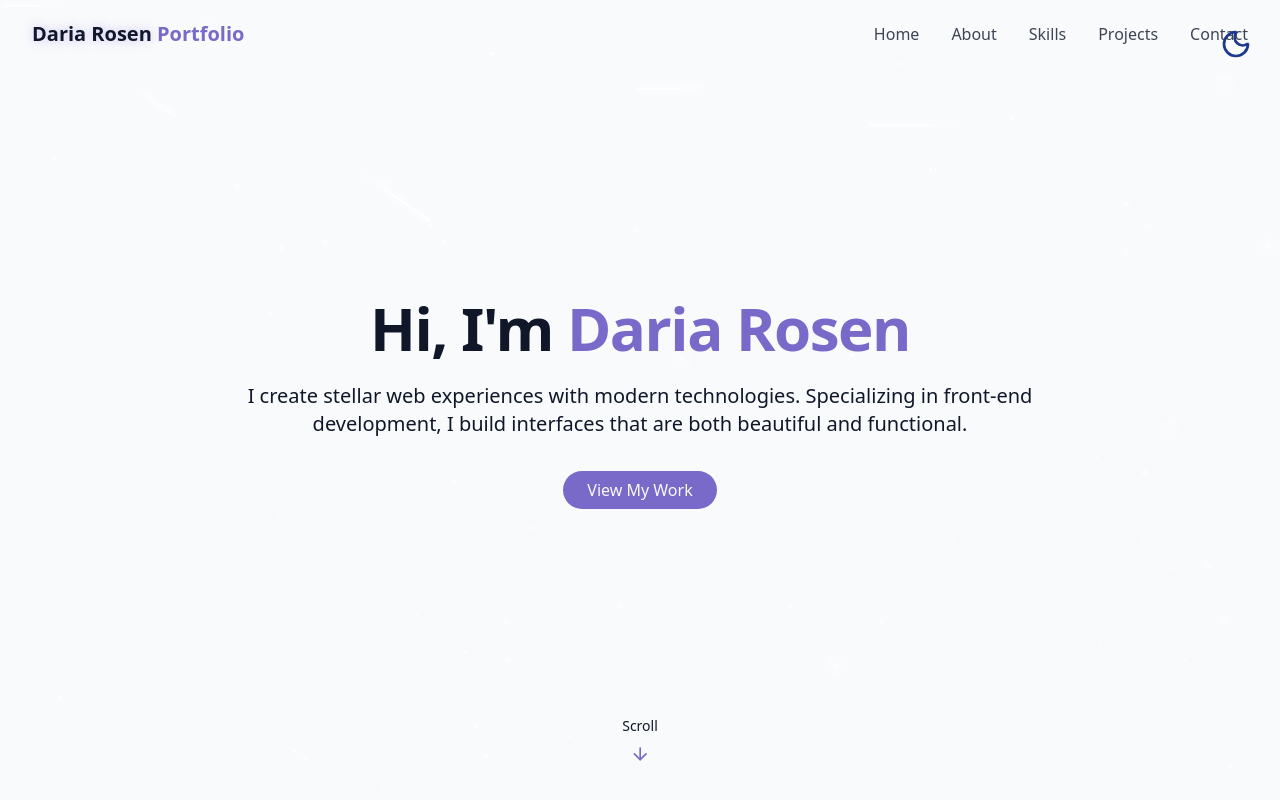
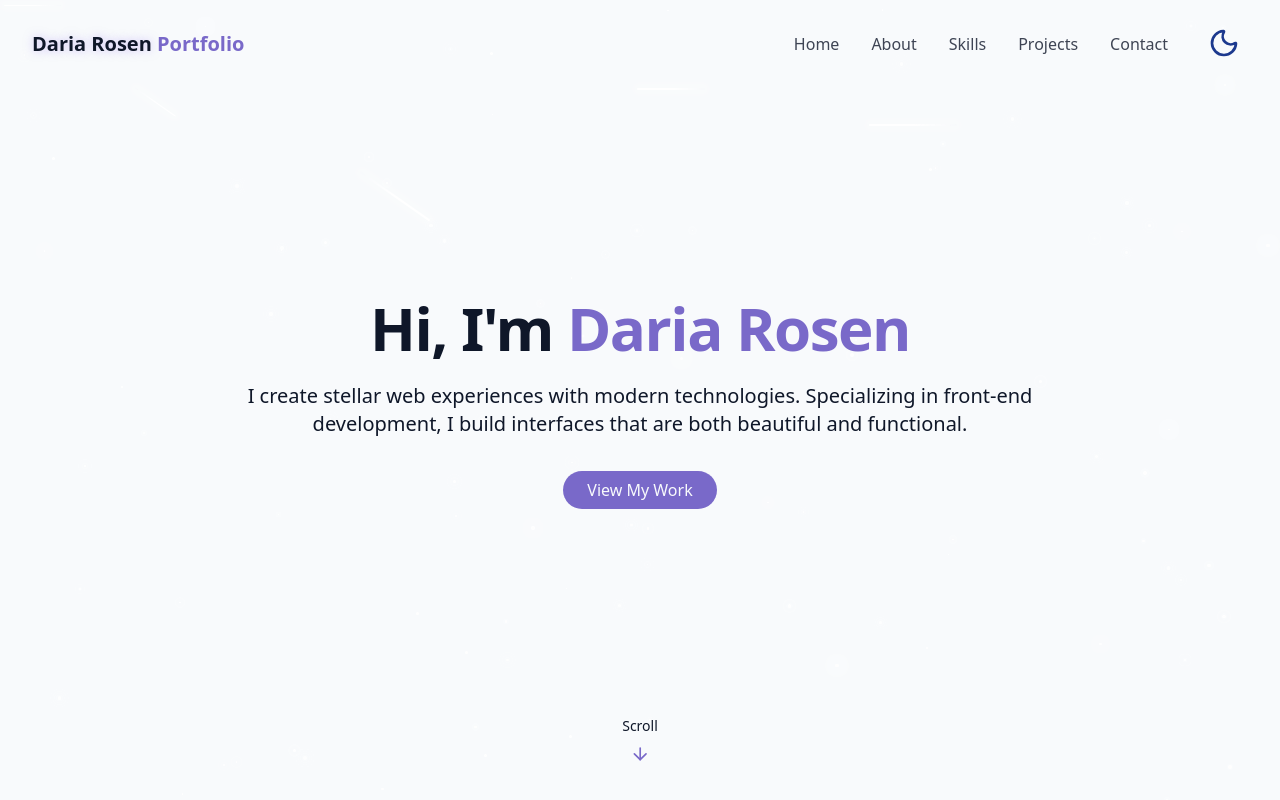
Before and after one commit to DariaRosen/Portfolio, a React (Vite) app: page / in a window 1280 px wide. Shown: the top 800 px of the page. Built offline with nearby package versions, Linux system fonts and the light colour scheme.

Commit message:
Center the moon/sun icon horizontally

```diff
--- a/src/components/Navbar.jsx
+++ b/src/components/Navbar.jsx
@@ -1,40 +1,30 @@
-import { class_name } from "@/lib/utils";
-import { Menu, X } from "lucide-react"; // Icons for mobile menu toggle
-import { useEffect, useState } from "react";
+import { class_name } from "@/lib/utils"
+import { Menu, X } from "lucide-react"
+import { useEffect, useState } from "react"
+import { ThemeToggle } from "@/components/ThemeToggle"
 
-// Navigation items for the menu
 const navItems = [
     { name: "Home", href: "#hero" },
     { name: "About", href: "#about" },
     { name: "Skills", href: "#skills" },
     { name: "Projects", href: "#projects" },
     { name: "Contact", href: "#contact" },
-];
+]
 
 export const Navbar = () => {
-    // Track if user has scrolled down to apply navbar styles
-    const [isScrolled, setIsScrolled] = useState(false);
-    // Track mobile menu open/close state
-    const [isMenuOpen, setIsMenuOpen] = useState(false);
+    const [isScrolled, setIsScrolled] = useState(false)
+    const [isMenuOpen, setIsMenuOpen] = useState(false)
 
-    // Effect: listen to window scroll
     useEffect(() => {
-        const handleScroll = () => {
-            // true if scrolled more than 10px
-            setIsScrolled(window.scrollY > 10);
-        };
-
-        window.addEventListener("scroll", handleScroll);
-
-        // Cleanup on unmount
-        return () => window.removeEventListener("scroll", handleScroll);
-    }, []);
+        const handleScroll = () => setIsScrolled(window.scrollY > 10)
+        window.addEventListener("scroll", handleScroll)
+        return () => window.removeEventListener("scroll", handleScroll)
+    }, [])
 
     return (
         <nav
             className={class_name(
                 "fixed w-full z-40 transition-all duration-300",
-                // Apply smaller padding, background blur, and shadow when scrolled
                 isScrolled
                     ? "py-3 bg-background/80 backdrop-blur-md shadow-xs"
                     : "py-5"
@@ -43,17 +33,17 @@ export const Navbar = () => {
             <div className="container flex items-center justify-between">
                 {/* Logo / Brand */}
                 <a
+                    href="#hero"
                     className="text-xl font-bold text-primary flex items-center"
-                    href="#hero"
                 >
                     <span className="relative z-10">
-                        <span className="text-glow text-foreground"> Daria Rosen </span>{" "}
+                        <span className="text-glow text-foreground">Daria Rosen</span>{" "}
                         Portfolio
                     </span>
                 </a>
 
-                {/* Desktop navigation (hidden on mobile) */}
-                <div className="hidden md:flex space-x-8">
+                {/* Desktop nav + Theme Toggle */}
+                <div className="hidden md:flex items-center gap-8">
                     {navItems.map((item, key) => (
                         <a
                             key={key}
@@ -63,9 +53,13 @@ export const Navbar = () => {
                             {item.name}
                         </a>
                     ))}
+                    {/* Theme Toggle */}
+                    <div className="flex items-center -translate-y-[1px]">
+                        <ThemeToggle />
+                    </div>
                 </div>
 
-                {/* Mobile navigation toggle button */}
+                {/* Mobile menu button */}
                 <button
                     onClick={() => setIsMenuOpen((prev) => !prev)}
                     className="md:hidden p-2 text-foreground z-50"
@@ -73,32 +67,31 @@ export const Navbar = () => {
                 >
                     {isMenuOpen ? <X size={24} /> : <Menu size={24} />}
                 </button>
+            </div>
 
             {/* Mobile menu overlay */}
             <div
                 className={class_name(
-                        "fixed inset-0 bg-background/95 backdroup-blur-md z-40 flex flex-col items-center justify-center", // Fullscreen overlay
-                        "transition-all duration-300 md:hidden",
+                    "fixed inset-0 bg-background/95 backdrop-blur-md z-40 flex flex-col items-center justify-center transition-all duration-300 md:hidden",
                     isMenuOpen
-                            ? "opacity-100 pointer-events-auto"  // Show menu
-                            : "opacity-0 pointer-events-none"    // Hide menu
+                        ? "opacity-100 pointer-events-auto"
+                        : "opacity-0 pointer-events-none"
                 )}
             >
-                    {/* Mobile nav links */}
-                    <div className="flex flex-col space-y-8 text-xl">
+                <div className="flex flex-col space-y-8 text-xl items-center">
                     {navItems.map((item, key) => (
                         <a
                             key={key}
                             href={item.href}
                             className="text-foreground/80 hover:text-primary transition-colors duration-300"
-                                onClick={() => setIsMenuOpen(false)} // Close menu on link click
+                            onClick={() => setIsMenuOpen(false)}
                         >
                             {item.name}
                         </a>
                     ))}
-                    </div>
+                    <ThemeToggle />
                 </div>
             </div>
         </nav>
-    );
-};
+    )
+}
--- a/src/components/ThemeToggle.jsx
+++ b/src/components/ThemeToggle.jsx
@@ -32,15 +32,14 @@ export const ThemeToggle = () => {
         <button
             onClick={toggleTheme}
             className={class_name(
-                "fixed max-sm:hidden top-5 right-5 z-50 p-2 rounded-full transition-colors duration-300 focus:outline-hidden cursor-pointer hover:bg-foreground/10"
+                "max-sm:hidden p-2 rounded-full transition-colors duration-300 focus:outline-hidden cursor-pointer"
             )}
         >
             {isDarkMode ? (
-                <Sun className="h-8 w-8 text-yellow-300 transition-transform duration-300 hover:scale-110" />
+                <Sun className="h-8 w-8 text-yellow-300" />
             ) : (
-                <Moon className="h-8 w-8 text-blue-900 transition-transform duration-300 hover:scale-110" />
+                <Moon className="h-8 w-8 text-blue-900" />
             )}
         </button>
-
     );
 };
--- a/src/pages/Home.jsx
+++ b/src/pages/Home.jsx
@@ -1,4 +1,3 @@
-import { ThemeToggle } from "@/components/ThemeToggle"
 import { StarBackground } from "@/components/StarBackground"
 import { Navbar } from "../components/Navbar"
 import { HeroSection } from "../components/HeroSection"
@@ -11,8 +10,6 @@ import { Footer } from "../components/Footer"
 export const Home = () => {
     return (
         <div className="min-h-screen bg-background text-foreground overflow-x-hidden">
-            {/* Theme Toggle */}
-            <ThemeToggle />
 
             {/* Background Effect */}
             <StarBackground />
```
Lines whose indentation alone changed are shown as unchanged.
